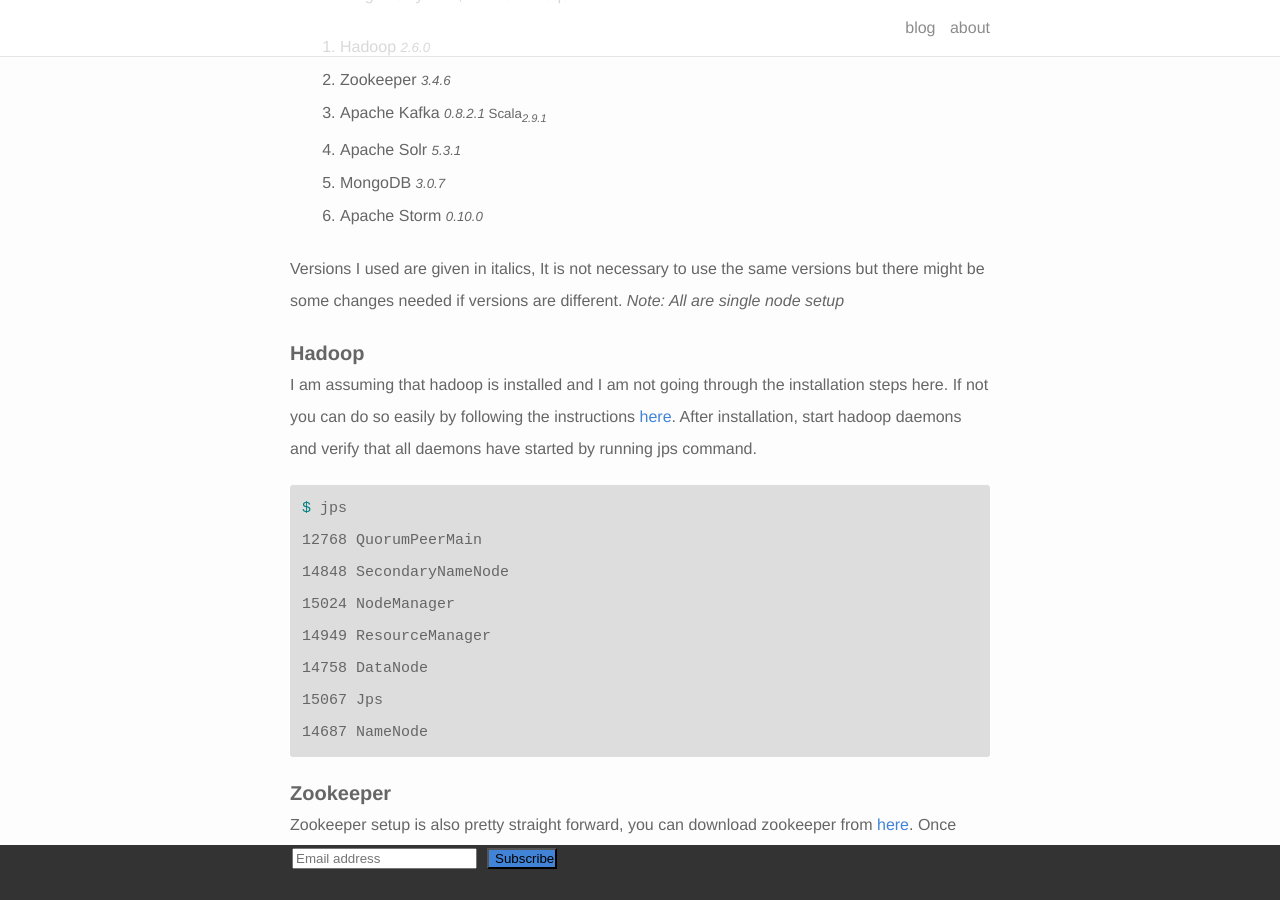
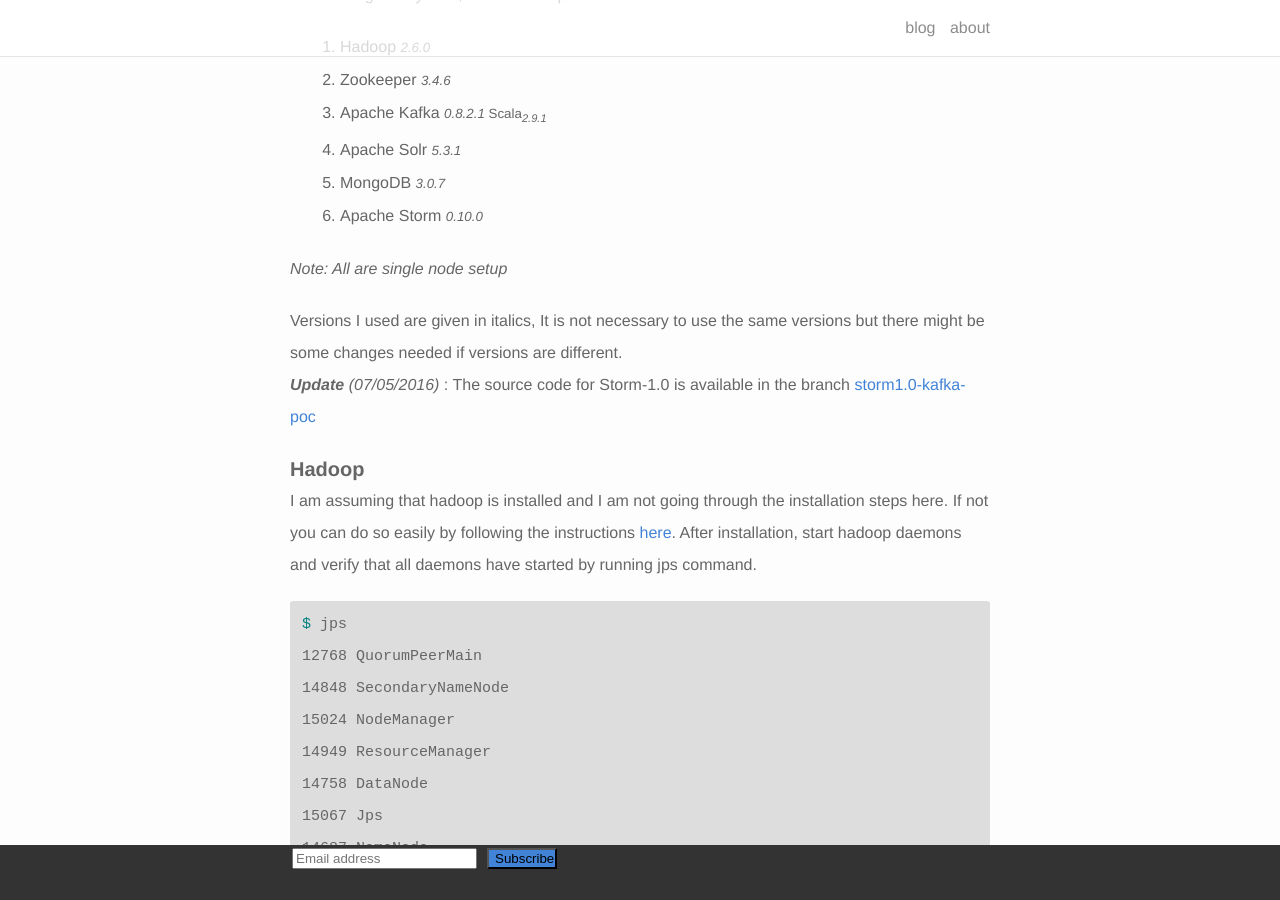
Before and after one commit to soniclavier/bigdata-notebook, a Jekyll site: the page built from _posts/2015-11-15-storm_kafka_part1.markdown, in a window 1280 px wide and 900 px high, scrolled down 1004 px. Built offline with Jekyll 4.4.1, drawn with Linux system fonts in a browser that asks for light colours; nearby versions of some CDN libraries; comment, search, counter and statistics services are not loaded.

Commit message:
storm-kafka poc blog update

```diff
--- a/_posts/2015-11-15-storm_kafka_part1.markdown
+++ b/_posts/2015-11-15-storm_kafka_part1.markdown
@@ -18,6 +18,7 @@
 
 The source code for this project is available in my <a href="https://github.com/soniclavier/hadoop/tree/master/stormkafka" target="blank">github</a>
 
+
 ### <b>Setup</b>
 <span></span>
 
@@ -30,8 +31,11 @@
 5. MongoDB <small>*3.0.7*</small>
 6. Apache Storm <small>*0.10.0*</small>
 
-Versions I used are given in italics, It is not necessary to use the same versions but there might be some changes needed if versions are different.
 *Note: All are single node setup*
+
+Versions I used are given in italics, It is not necessary to use the same versions but there might be some changes needed if versions are different.<br/>
+<i><b>Update</b> (07/05/2016)</i> : The source code for Storm-1.0 is available in the branch [storm1.0-kafka-poc](https://github.com/soniclavier/hadoop_datascience/tree/storm1.0-kafka-poc)<br/>
+
 
 #### **Hadoop**
 I am assuming that hadoop is installed and I am not going through the installation steps here. If not you can do so easily by following the instructions <a href="https://hadoop.apache.org/docs/stable/hadoop-project-dist/hadoop-common/SingleCluster.html">here</a>.
```
